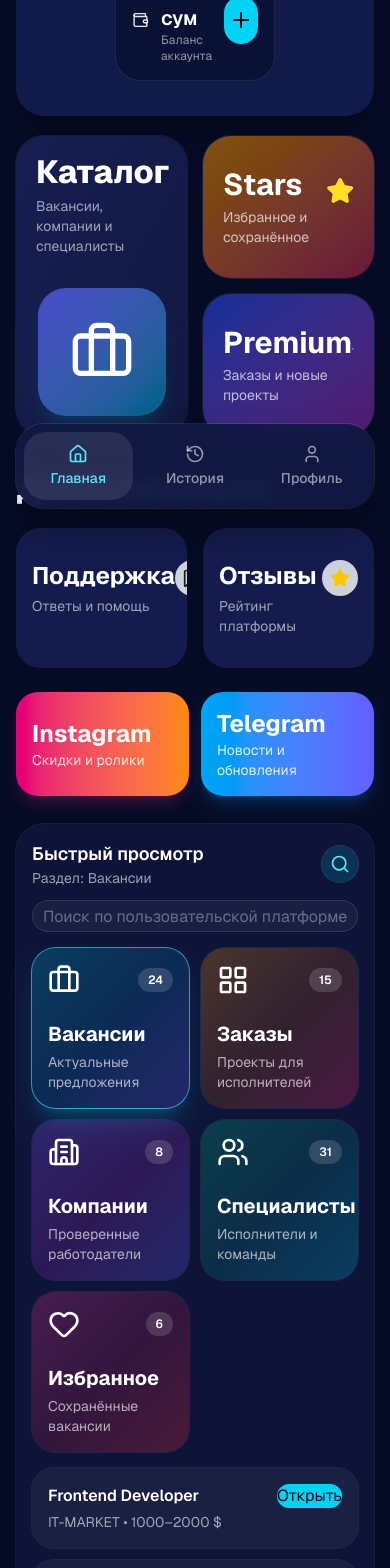
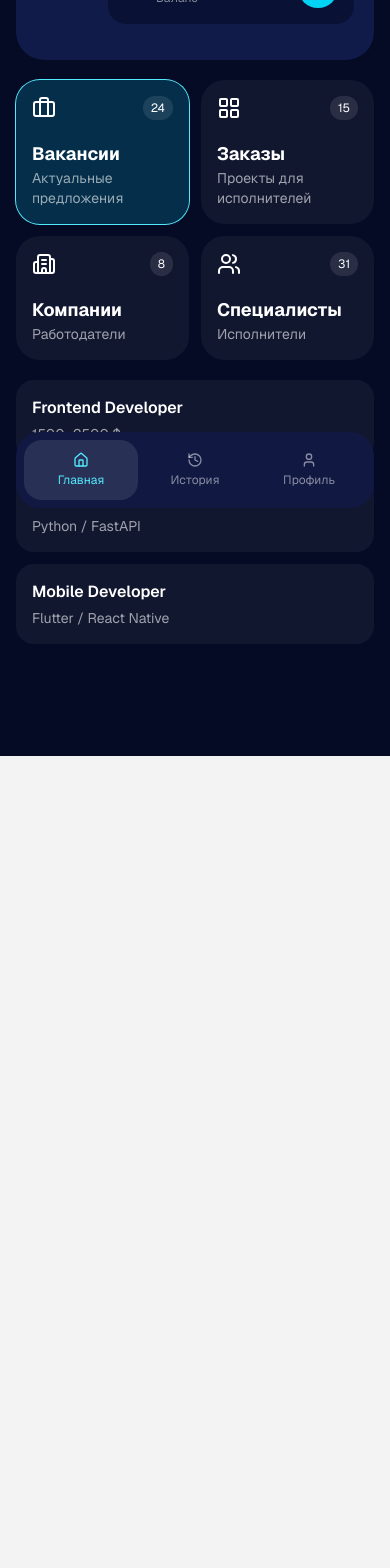
Before and after one commit to Shox-93/it-market-miniapp, a Next.js app: page / in a window 390 px wide. Shown: the part 320-1888 px from the top of the page. After the commit the page ends 1076 px from the top, so only its background shows below. Built offline with nearby package versions, Linux system fonts and the light colour scheme.

Commit message:
mobile production ui

```diff
--- a/src/app/page.tsx
+++ b/src/app/page.tsx
@@ -1,32 +1,28 @@
 "use client";
+
 import React, { useMemo, useState } from "react";
 import { motion } from "framer-motion";
 import {
   Briefcase,
   Building2,
-  Heart,
   History,
   Home,
   LayoutGrid,
-  MessageSquareMore,
   Plus,
-  Search,
   ShieldCheck,
-  Star,
   User,
   Users,
   Wallet,
 } from "lucide-react";
+
 import { Card, CardContent } from "@/components/ui/card";
 import { Button } from "@/components/ui/button";
-import { Input } from "@/components/ui/input";
 
 type SectionKey =
   | "vacancies"
   | "orders"
   | "companies"
-  | "specialists"
-  | "favorites";
+  | "specialists";
 
 const sections = [
   {
@@ -35,8 +31,6 @@ const sections = [
     subtitle: "Актуальные предложения",
     icon: Briefcase,
     badge: "24",
-    gradient: "from-cyan-500/25 via-sky-500/15 to-indigo-500/25",
-    accent: "shadow-cyan-500/20",
   },
   {
     id: "orders" as SectionKey,
@@ -44,63 +38,43 @@ const sections = [
     subtitle: "Проекты для исполнителей",
     icon: LayoutGrid,
     badge: "15",
-    gradient: "from-amber-500/25 via-orange-500/15 to-rose-500/25",
-    accent: "shadow-orange-500/20",
   },
   {
     id: "companies" as SectionKey,
     title: "Компании",
-    subtitle: "Проверенные работодатели",
+    subtitle: "Работодатели",
     icon: Building2,
     badge: "8",
-    gradient: "from-violet-500/25 via-fuchsia-500/15 to-indigo-500/25",
-    accent: "shadow-violet-500/20",
   },
   {
     id: "specialists" as SectionKey,
     title: "Специалисты",
-    subtitle: "Исполнители и команды",
+    subtitle: "Исполнители",
     icon: Users,
     badge: "31",
-    gradient: "from-emerald-500/25 via-teal-500/15 to-cyan-500/25",
-    accent: "shadow-emerald-500/20",
-  },
-  {
-    id: "favorites" as SectionKey,
-    title: "Избранное",
-    subtitle: "Сохранённые вакансии",
-    icon: Heart,
-    badge: "6",
-    gradient: "from-pink-500/25 via-rose-500/15 to-red-500/25",
-    accent: "shadow-pink-500/20",
   },
 ];
 
 const sampleItems: Record<SectionKey, { title: string; meta: string }[]> = {
   vacancies: [
-    { title: "Frontend Developer", meta: "IT-MARKET • 1000–2000 $" },
-    { title: "Backend Developer", meta: "Tech Corp • 1200–2500 $" },
-    { title: "Mobile Developer", meta: "AppStudio • 900–1800 $" },
+    { title: "Frontend Developer", meta: "1500–2500 $" },
+    { title: "Backend Developer", meta: "Python / FastAPI" },
+    { title: "Mobile Developer", meta: "Flutter / React Native" },
   ],
   orders: [
-    { title: "Разработать Telegram-бота", meta: "IT-MARKET • 1200 $" },
-    { title: "Создать интернет-магазин", meta: "Tech Corp • 3000 $" },
-    { title: "Сделать админ-панель", meta: "AdminTools • 1800 $" },
+    { title: "Разработать Telegram-бота", meta: "1200 $" },
+    { title: "Создать интернет-магазин", meta: "3000 $" },
+    { title: "Сделать CRM", meta: "1800 $" },
   ],
   companies: [
-    { title: "IT-MARKET", meta: "IT / Marketplace • Ташкент" },
-    { title: "Cloud Ltd", meta: "Cloud / DevOps • Алматы" },
-    { title: "GameStudio", meta: "Game Development • Бишкек" },
+    { title: "IT-MARKET", meta: "Marketplace" },
+    { title: "Cloud Ltd", meta: "DevOps" },
+    { title: "GameStudio", meta: "Game Dev" },
   ],
   specialists: [
-    { title: "Ali Valiyev", meta: "Frontend Developer" },
-    { title: "Bekzod Karimov", meta: "Backend Developer" },
-    { title: "Madina Rustamova", meta: "UI/UX Designer" },
-  ],
-  favorites: [
-    { title: "Frontend Developer", meta: "IT-MARKET • Сохранено" },
-    { title: "Разработать Telegram-бота", meta: "Заказ • Сохранено" },
-    { title: "Cloud Ltd", meta: "Компания • Сохранено" },
+    { title: "Ali Valiyev", meta: "Frontend" },
+    { title: "Bekzod Karimov", meta: "Backend" },
+    { title: "Madina Rustamova", meta: "UI/UX" },
   ],
 };
 
@@ -110,212 +84,82 @@ const navItems = [
   { id: "profile", label: "Профиль", icon: User },
 ];
 
-const sectionTitleMap: Record<SectionKey, string> = {
-  vacancies: "Вакансии",
-  orders: "Заказы",
-  companies: "Компании",
-  specialists: "Специалисты",
-  favorites: "Избранное",
-};
+export default function MiniApp() {
+  const [activeNav, setActiveNav] = useState("home");
+  const [activeSection, setActiveSection] =
+    useState<SectionKey>("vacancies");
 
-export default function ITMarketMiniAppUI() {
-  const [activeNav, setActiveNav] = useState("home");
-  const [activeSection, setActiveSection] = useState<SectionKey>("vacancies");
-  const [query, setQuery] = useState("");
-
-  const filteredItems = useMemo(() => {
-    const list = sampleItems[activeSection];
-    if (!query.trim()) return list;
-
-    const q = query.toLowerCase();
-    return list.filter(
-      (item) =>
-        item.title.toLowerCase().includes(q) ||
-        item.meta.toLowerCase().includes(q)
+  const items = useMemo(
+    () => sampleItems[activeSection],
+    [activeSection]
   );
-  }, [activeSection, query]);
 
   return (
     <div className="min-h-screen bg-[#050b25] text-white">
-      <div className="mx-auto flex min-h-screen w-full max-w-md flex-col px-4 pb-28 pt-5">
-        <motion.div
-          initial={{ opacity: 0, y: 12 }}
-          animate={{ opacity: 1, y: 0 }}
-          className="mb-4 flex items-center justify-between"
-        >
+      <div className="mx-auto w-full max-w-md px-4 pb-28 pt-4">
+
+        {/* HEADER */}
+        <div className="mb-4 flex items-center justify-between">
           <div>
-            <p className="text-xs uppercase tracking-[0.3em] text-cyan-300/80">
+            <p className="text-xs uppercase tracking-[0.3em] text-cyan-300">
               IT-MARKET
             </p>
+
             <h1 className="mt-1 text-2xl font-bold">
               Пользовательская платформа
             </h1>
           </div>
-          <div className="flex h-11 w-11 items-center justify-center rounded-2xl bg-white/8 ring-1 ring-white/10">
+
+          <div className="rounded-2xl bg-white/5 p-3">
             <ShieldCheck className="h-5 w-5 text-cyan-300" />
           </div>
-        </motion.div>
+        </div>
 
-        <motion.div initial={{ opacity: 0, y: 18 }} animate={{ opacity: 1, y: 0 }}>
-          <Card className="overflow-hidden rounded-[28px] border-white/10 bg-[#111b4a] text-white shadow-2xl shadow-black/30">
+        {/* PROFILE */}
+        <Card className="rounded-[28px] bg-[#111b4a] text-white">
           <CardContent className="p-5">
-              <div className="flex items-start gap-4">
-                <div className="flex h-16 w-16 items-center justify-center rounded-full bg-black/30 text-xl font-semibold ring-2 ring-white/10">
+            <div className="flex gap-4">
+
+              <div className="flex h-14 w-14 items-center justify-center rounded-full bg-black/30 text-xl font-bold">
                 S
               </div>
 
-                <div className="min-w-0 flex-1">
+              <div className="flex-1">
                 <p className="truncate text-xl font-bold">
                   Shaxzod Sobitaliev
                 </p>
-                  <p className="mt-1 text-sm text-white/65">ID: 5954191564</p>
 
-                  <div className="mt-4 flex items-center gap-3 rounded-[24px] bg-[#091235] px-4 py-4 ring-1 ring-white/5">
-                    <Wallet className="h-6 w-6 text-white/90" />
+                <p className="text-sm text-white/60">
+                  ID: 5954191564
+                </p>
+
+                <div className="mt-4 flex items-center gap-3 rounded-2xl bg-[#091235] p-4">
+
+                  <Wallet className="h-5 w-5" />
+
                   <div className="flex-1">
-                      <p className="text-xl font-semibold">0 сум</p>
-                      <p className="text-xs text-white/55">Баланс аккаунта</p>
+                    <p className="font-bold">0 сум</p>
+                    <p className="text-xs text-white/50">
+                      Баланс
+                    </p>
                   </div>
+
                   <Button
                     size="icon"
-                      className="h-12 w-12 rounded-full bg-cyan-400 text-slate-950 hover:bg-cyan-300"
+                    className="h-10 w-10 rounded-full bg-cyan-400 text-black"
                   >
-                      <Plus className="h-6 w-6" />
+                    <Plus className="h-5 w-5" />
                   </Button>
+
                 </div>
               </div>
 
-                <div className="flex h-16 w-16 items-center justify-center rounded-full bg-cyan-400 text-3xl font-bold text-slate-950">
-                  0
-                </div>
-              </div>
-            </CardContent>
-          </Card>
-        </motion.div>
-
-        <div className="mt-5 grid grid-cols-2 gap-4">
-          <motion.button
-            whileTap={{ scale: 0.98 }}
-            onClick={() => setActiveSection("vacancies")}
-            className="group col-span-1 row-span-2 rounded-[28px] bg-linear-to-br from-[#171f54] to-[#10173d] p-5 text-left ring-1 ring-white/8"
-          >
-            <p className="text-[2rem] font-extrabold leading-none">Каталог</p>
-            <p className="mt-2 text-sm text-white/60">
-              Вакансии, компании и специалисты
-            </p>
-
-            <div className="mt-8 flex justify-center">
-              <div className="rounded-[28px] bg-linear-to-br from-indigo-500/70 to-cyan-400/40 p-8 shadow-xl shadow-cyan-500/10 transition-transform group-hover:scale-105">
-                <Briefcase className="h-16 w-16 text-white" />
-              </div>
-            </div>
-          </motion.button>
-
-          <motion.button
-            whileTap={{ scale: 0.98 }}
-            onClick={() => setActiveSection("favorites")}
-            className="rounded-[28px] bg-linear-to-br from-amber-500/50 to-rose-500/40 p-5 text-left ring-1 ring-white/8"
-          >
-            <div className="flex items-start justify-between">
-              <div>
-                <p className="text-3xl font-bold">Stars</p>
-                <p className="mt-1 text-sm text-white/70">
-                  Избранное и сохранённое
-                </p>
-              </div>
-              <Star className="h-12 w-12 fill-yellow-300 text-yellow-300 drop-shadow" />
-            </div>
-          </motion.button>
-
-          <motion.button
-            whileTap={{ scale: 0.98 }}
-            onClick={() => setActiveSection("orders")}
-            className="rounded-[28px] bg-linear-to-br from-blue-700/60 to-fuchsia-500/35 p-5 text-left ring-1 ring-white/8"
-          >
-            <div className="flex items-start justify-between">
-              <div>
-                <p className="text-3xl font-bold">Premium</p>
-                <p className="mt-1 text-sm text-white/70">
-                  Заказы и новые проекты
-                </p>
-              </div>
-              <LayoutGrid className="h-12 w-12 text-cyan-200" />
-            </div>
-          </motion.button>
-        </div>
-
-        <div className="mt-7">
-          <h2 className="text-[2rem] font-bold">Дополнительно</h2>
-
-          <div className="mt-4 grid grid-cols-2 gap-4">
-            <Card className="rounded-[24px] border-white/10 bg-[#131c4d] text-white">
-              <CardContent className="p-4">
-                <div className="flex items-start justify-between">
-                  <div>
-                    <p className="text-2xl font-bold">Поддержка</p>
-                    <p className="mt-1 text-sm text-white/60">Ответы и помощь</p>
-                  </div>
-                  <div className="rounded-full bg-white/80 p-2 text-slate-900">
-                    <MessageSquareMore className="h-5 w-5" />
-                  </div>
             </div>
           </CardContent>
         </Card>
 
-            <Card className="rounded-[24px] border-white/10 bg-[#131c4d] text-white">
-              <CardContent className="p-4">
-                <div className="flex items-start justify-between">
-                  <div>
-                    <p className="text-2xl font-bold">Отзывы</p>
-                    <p className="mt-1 text-sm text-white/60">
-                      Рейтинг платформы
-                    </p>
-                  </div>
-                  <div className="rounded-full bg-white/80 p-2 text-slate-900">
-                    <Star className="h-5 w-5 fill-yellow-400 text-yellow-400" />
-                  </div>
-                </div>
-              </CardContent>
-            </Card>
-          </div>
-        </div>
-
-        <div className="mt-6 space-y-3">
-          <div className="grid grid-cols-2 gap-3">
-            <button className="rounded-[22px] bg-linear-to-r from-pink-600 to-orange-400 px-4 py-4 text-left shadow-lg shadow-pink-500/20">
-              <p className="text-2xl font-bold">Instagram</p>
-              <p className="text-sm text-white/85">Скидки и ролики</p>
-            </button>
-
-            <button className="rounded-[22px] bg-linear-to-r from-sky-500 to-indigo-500 px-4 py-4 text-left shadow-lg shadow-sky-500/20">
-              <p className="text-2xl font-bold">Telegram</p>
-              <p className="text-sm text-white/85">Новости и обновления</p>
-            </button>
-          </div>
-        </div>
-
-        <div className="mt-7 rounded-[28px] bg-[#0d1438] p-4 ring-1 ring-white/8">
-          <div className="mb-3 flex items-center justify-between">
-            <div>
-              <p className="text-lg font-semibold">Быстрый просмотр</p>
-              <p className="text-sm text-white/60">
-                Раздел: {sectionTitleMap[activeSection]}
-              </p>
-            </div>
-
-            <div className="rounded-2xl bg-cyan-400/15 p-2 text-cyan-300 ring-1 ring-cyan-300/20">
-              <Search className="h-5 w-5" />
-            </div>
-          </div>
-
-          <Input
-            value={query}
-            onChange={(e) => setQuery(e.target.value)}
-            placeholder="Поиск по пользовательской платформе"
-            className="mb-4 rounded-2xl border-white/10 bg-white/5 text-white placeholder:text-white/35"
-          />
-
-          <div className="grid grid-cols-2 gap-3 pb-4">
+        {/* MAIN CATEGORIES */}
+        <div className="mt-5 grid grid-cols-2 gap-3">
           {sections.map((section) => {
             const Icon = section.icon;
             const active = activeSection === section.id;
@@ -323,21 +167,27 @@ export default function ITMarketMiniAppUI() {
             return (
               <motion.button
                 key={section.id}
-                  whileTap={{ scale: 0.98 }}
+                whileTap={{ scale: 0.97 }}
                 onClick={() => setActiveSection(section.id)}
-                  className={`rounded-[24px] bg-linear-to-br ${section.gradient} p-4 text-left ring-1 transition ${
-                    active ? "ring-cyan-300/60 shadow-xl" : "ring-white/8"
-                  } ${section.accent}`}
+                className={`rounded-[24px] p-4 text-left ${
+                  active
+                    ? "bg-cyan-500/20 ring-1 ring-cyan-300"
+                    : "bg-white/5"
+                }`}
               >
                 <div className="flex items-center justify-between">
-                    <Icon className="h-8 w-8 text-white" />
-                    <span className="rounded-full bg-white/15 px-2.5 py-1 text-xs font-semibold">
+                  <Icon className="h-6 w-6" />
+
+                  <span className="rounded-full bg-white/10 px-2 py-1 text-xs">
                     {section.badge}
                   </span>
                 </div>
 
-                  <p className="mt-6 text-xl font-bold">{section.title}</p>
-                  <p className="mt-1 text-sm text-white/65">
+                <p className="mt-5 text-lg font-bold">
+                  {section.title}
+                </p>
+
+                <p className="text-sm text-white/60">
                   {section.subtitle}
                 </p>
               </motion.button>
@@ -345,37 +195,29 @@ export default function ITMarketMiniAppUI() {
           })}
         </div>
 
-          <div className="space-y-3">
-            {filteredItems.map((item, index) => (
-              <motion.div
-                key={`${item.title}-${index}`}
-                initial={{ opacity: 0, y: 8 }}
-                animate={{ opacity: 1, y: 0 }}
-                className="rounded-[22px] bg-white/5 p-4 ring-1 ring-white/8"
+        {/* LIST */}
+        <div className="mt-5 space-y-3">
+          {items.map((item, index) => (
+            <div
+              key={index}
+              className="rounded-2xl bg-white/5 p-4"
             >
-                <div className="flex items-start justify-between gap-3">
-                  <div>
-                    <p className="text-base font-semibold">{item.title}</p>
-                    <p className="mt-1 text-sm text-white/60">{item.meta}</p>
+              <p className="font-semibold">
+                {item.title}
+              </p>
+
+              <p className="mt-1 text-sm text-white/60">
+                {item.meta}
+              </p>
             </div>
-                  <Button className="rounded-xl bg-cyan-400 text-slate-950 hover:bg-cyan-300">
-                    Открыть
-                  </Button>
-                </div>
-              </motion.div>
           ))}
-
-            {!filteredItems.length && (
-              <div className="rounded-[22px] bg-white/5 p-4 text-sm text-white/60 ring-1 ring-white/8">
-                По вашему запросу ничего не найдено.
-              </div>
-            )}
-          </div>
-        </div>
         </div>
 
-      <div className="fixed inset-x-0 bottom-0 mx-auto w-full max-w-md px-4 pb-4">
-        <div className="grid grid-cols-3 gap-2 rounded-[28px] bg-[#111943]/95 p-2 shadow-2xl shadow-black/40 ring-1 ring-white/10 backdrop-blur">
+      </div>
+
+      {/* BOTTOM NAV */}
+      <div className="fixed bottom-0 left-0 right-0 mx-auto w-full max-w-md px-4 pb-4">
+        <div className="grid grid-cols-3 rounded-[24px] bg-[#111943] p-2">
           {navItems.map((item) => {
             const Icon = item.icon;
             const active = activeNav === item.id;
@@ -384,13 +226,17 @@ export default function ITMarketMiniAppUI() {
               <button
                 key={item.id}
                 onClick={() => setActiveNav(item.id)}
-                className={`rounded-[22px] px-3 py-3 transition ${
-                  active ? "bg-white/10 text-cyan-300" : "text-white/55"
+                className={`rounded-[18px] py-3 ${
+                  active
+                    ? "bg-white/10 text-cyan-300"
+                    : "text-white/50"
                 }`}
               >
                 <div className="flex flex-col items-center gap-1">
-                  <Icon className="h-5 w-5" />
-                  <span className="text-sm font-medium">{item.label}</span>
+                  <Icon className="h-4 w-4" />
+                  <span className="text-xs">
+                    {item.label}
+                  </span>
                 </div>
               </button>
             );
```
Lines whose indentation alone changed are shown as unchanged.
